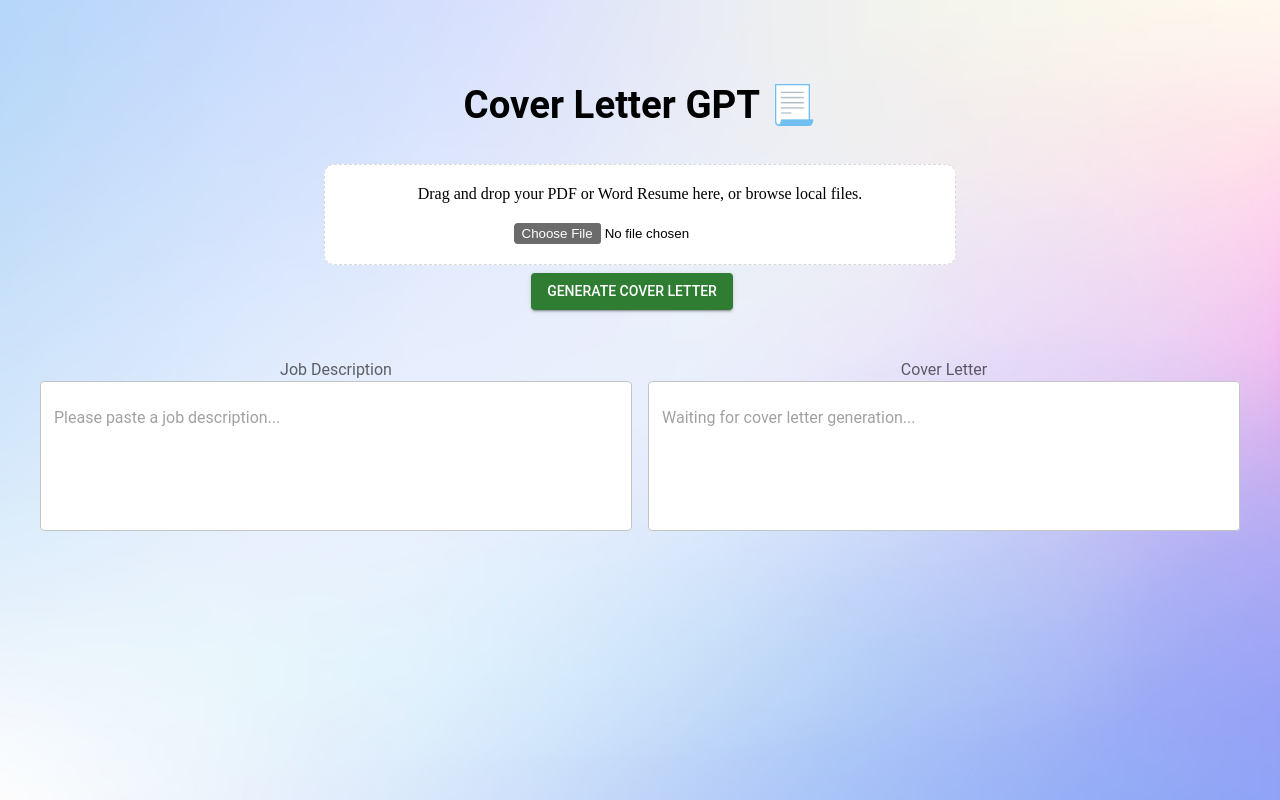
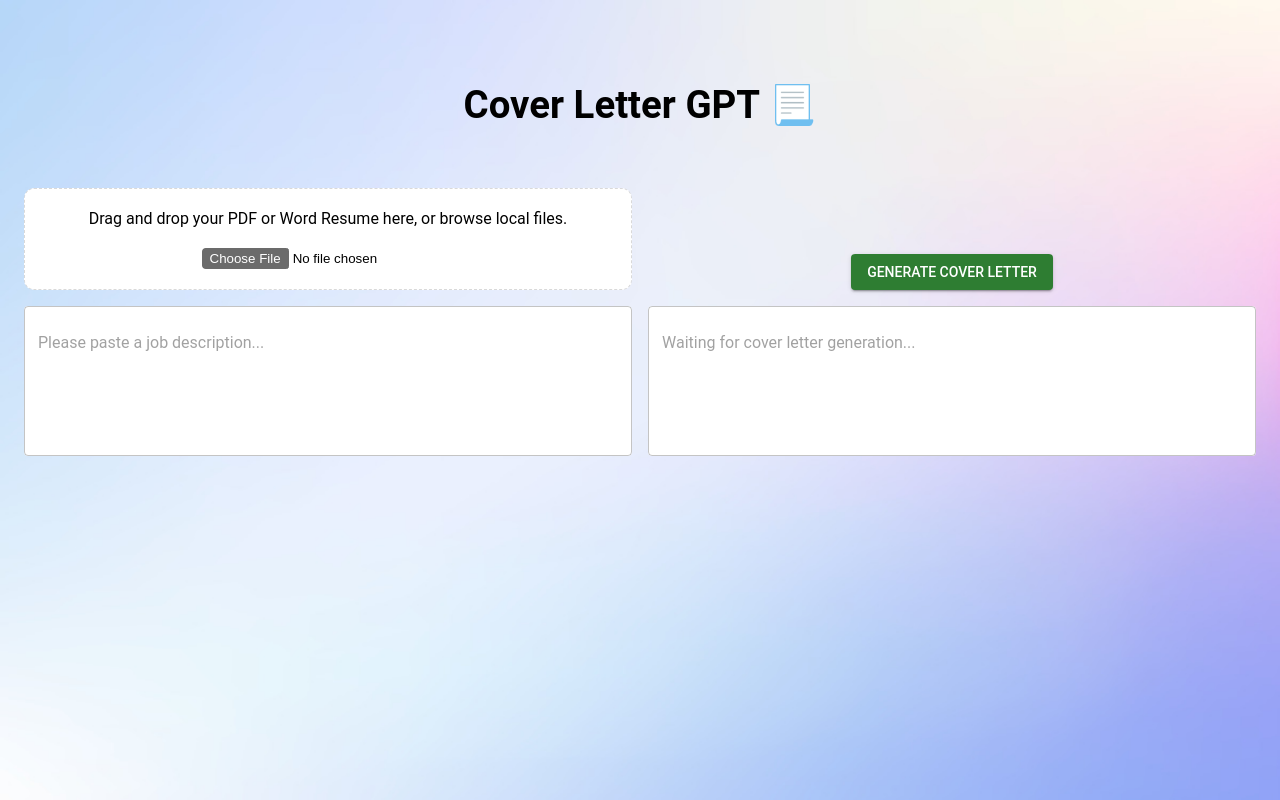
Before and after one commit to macsampson/cover-letter-gpt, a React (Vite) app in the folder client/: page / in a window 1280 px wide. Built offline with nearby package versions, Linux system fonts and the light colour scheme.

Commit message:
update ui

```diff
--- a/client/src/App.css
+++ b/client/src/App.css
@@ -84,6 +84,7 @@ html {
 	background-image: url(/bg.jpg);
 	background-size: cover;
 	background-attachment: fixed;
+	font-family: 'Roboto';
 }
 body {
 	max-width: 100vw;
@@ -170,8 +171,8 @@ input[type='file'] {
 	/* padding: 20px; */
 }
 
-.MuiFormLabel-root {
-	font-size: 1.5rem;
+.textField {
+	font-size: 1.5em;
 }
 
 #title {
--- a/client/src/App.tsx
+++ b/client/src/App.tsx
@@ -8,6 +8,7 @@ import Grid from '@mui/material/Grid' // Grid version 1
 import Grid2 from '@mui/material/Unstable_Grid2' // Grid version 2
 import InputLabel from '@mui/material/InputLabel'
 import { createTheme, ThemeProvider } from '@mui/material/styles'
+import { fontSize } from '@mui/system'
 
 const theme = createTheme({
 	typography: {
@@ -181,6 +182,7 @@ const App: React.FC<Props> = () => {
 					<Grid2
 						container
 						spacing={2}
+						padding={3}
 						justifyContent="center"
 					>
 						<Grid2 lg={6}>
@@ -205,13 +207,15 @@ const App: React.FC<Props> = () => {
 								{file && <p>{file.name}</p>}
 							</div>
 						</Grid2>
-					</Grid2>
-					<Grid2
-						container
-						justifyContent="center"
-						spacing={2}
-					>
-						<Grid2>
+						<Grid2
+							lg={6}
+							// alignItems="center"
+							style={{ textAlign: 'center' }}
+							display="flex"
+							justifyContent="center"
+							// direction="column"
+							alignItems="flex-end"
+						>
 							<Button
 								variant="contained"
 								type="submit"
@@ -219,8 +223,6 @@ const App: React.FC<Props> = () => {
 							>
 								Generate Cover Letter
 							</Button>
-						</Grid2>
-						<Grid2>
 							{loading && (
 								<CircularProgress
 									thickness={7}
@@ -228,20 +230,15 @@ const App: React.FC<Props> = () => {
 								/>
 							)}
 						</Grid2>
-					</Grid2>
-					<Grid2
-						container
-						spacing={2}
-						justifyContent="center"
-						padding={5}
-					>
+
 						<Grid2 lg={6}>
-							<InputLabel
+							{/* <InputLabel
 								htmlFor="text-input"
-								style={{ textAlign: 'center' }}
+								style={{ textAlign: 'center', fontSize: '1.5em' }}
+								className="textField"
 							>
 								Job Description
-							</InputLabel>
+							</InputLabel> */}
 							<div id="job-description">
 								<TextField
 									id="text-input"
@@ -255,12 +252,13 @@ const App: React.FC<Props> = () => {
 							</div>
 						</Grid2>
 						<Grid2 lg={6}>
-							<InputLabel
+							{/* <InputLabel
 								htmlFor="text-input"
-								style={{ textAlign: 'center' }}
+								style={{ textAlign: 'center', fontSize: '1.5em' }}
+								className="textField"
 							>
 								Cover Letter
-							</InputLabel>
+							</InputLabel> */}
 							<TextField
 								id="cover-letter-result"
 								placeholder="Waiting for cover letter generation..."
@@ -269,11 +267,6 @@ const App: React.FC<Props> = () => {
 								multiline
 								style={{ width: '100%' }}
 							></TextField>
-							<Grid2
-								container
-								spacing={2}
-								justifyContent="center"
-							></Grid2>
 						</Grid2>
 					</Grid2>
 				</form>
```
